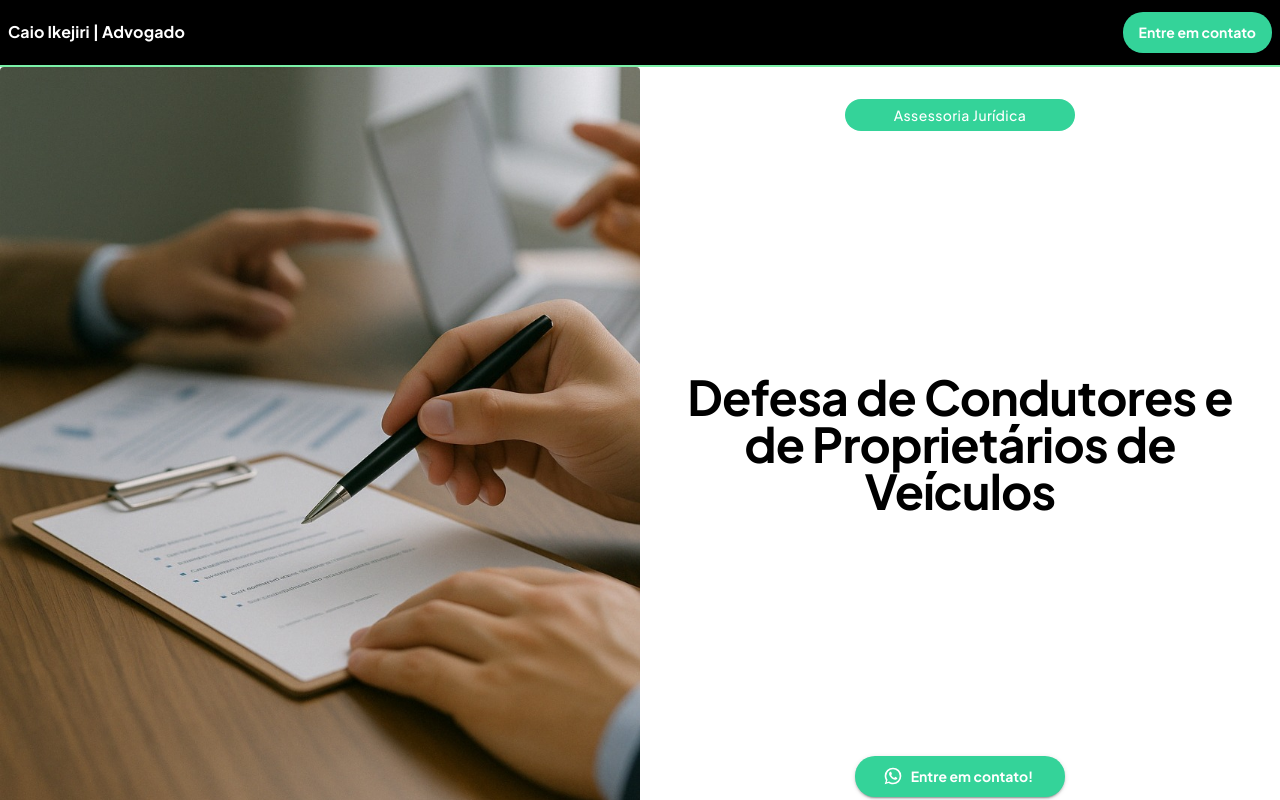
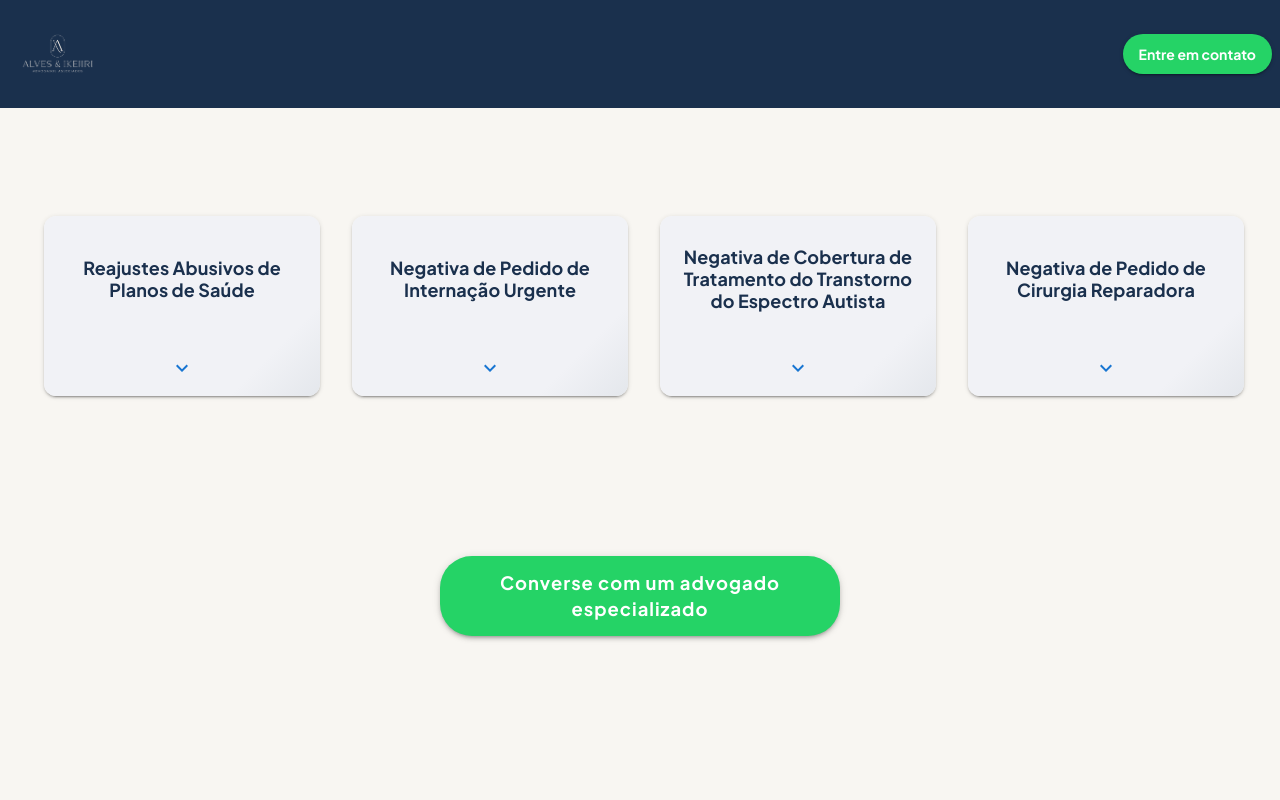
Before and after one commit to AndreHilario/caioikejiri.advocacia, a React (Vite) app: page / in a window 1280 px wide. Shown: the top 800 px of the page. Built offline with nearby package versions, Linux system fonts and the light colour scheme.

Commit message:
feat: add new version to landing page

```diff
--- a/src/App.tsx
+++ b/src/App.tsx
@@ -1,9 +1,5 @@
 import Header from "./components/header/Header";
-import ExplainSection from "./pages/ExplainSection";
-import FeaturesSection from "./pages/FeaturesSection";
-import Footer from "./pages/Footer";
-import MainSection from "./pages/MainSection";
-import ServicesSection from "./pages/ServicesSection";
+import { LandingPageSection } from "./pages/LandingPageSection";
 import { MuiThemeProvider } from "./providers/MuiThemeProvider";
 
 function App() {
@@ -11,11 +7,12 @@ function App() {
     <MuiThemeProvider>
       <>
         <Header />
-        <MainSection />
+        {/* <MainSection />
         <ExplainSection />
         <ServicesSection />
         <FeaturesSection />
-        <Footer />
+        <Footer /> */}
+        <LandingPageSection />
       </>
     </MuiThemeProvider>
   );
--- a/src/components/header/Header.tsx
+++ b/src/components/header/Header.tsx
@@ -1,25 +1,37 @@
 import React from "react";
-import { Stack, Button, Typography } from "@mui/material";
+import { Stack, Button, Box } from "@mui/material";
 import { generateWhatsappLink } from "../../utils/sendWhatsAppMessage";
+import logo from "../../assets/logo.png";
 
 const Header: React.FC = () => {
   return (
     <div
-      className="bg-black py-2 px-2 border-b-2 border-b-green-300"
       style={{
         position: "sticky",
         top: 0,
         zIndex: 1000,
+        backgroundColor: "#1A304D"
       }}
     >
       <Stack
         direction="row"
         alignItems="center"
         justifyContent="space-between"
-        className="max-w-7xl mx-auto py-1"
+        className="max-w-7xl mx-auto py-1 px-2"
         color="#FFFFFF"
       >
-        <Typography variant="h6">Caio Ikejiri | Advogado</Typography>
+        {/* Logo Responsiva */}
+        <Box
+          component="img"
+          src={logo}
+          alt="Logo Caio Ikejiri"
+          sx={{
+            p: 0.5,
+            height: { xs: 54, sm: 80, md: 100 },
+            width: { xs: 54, sm: 80, md: 100 },
+            objectFit: "contain"
+          }}
+        />
 
         <Button
           variant="contained"
--- a/src/lib/muiThemes/themes/muiComponentsTheme.ts
+++ b/src/lib/muiThemes/themes/muiComponentsTheme.ts
@@ -111,7 +111,7 @@ export const muiComponents = createTheme({
     MuiButton: {
       styleOverrides: {
         root: {
-          backgroundColor: "#34D399",
+          backgroundColor: "#25D366", // Cor do WhatsApp
           borderRadius: "20px",
           fontSize: "14px",
           letterSpacing: "0.01px",
@@ -119,7 +119,7 @@ export const muiComponents = createTheme({
           transition:
             "transform 0.2s ease-in-out, background-color 0.2s ease-in-out",
           "&:hover": {
-            backgroundColor: "#A7F3D0",
+            backgroundColor: "#1DA851", // Versão mais clara/escura para hover
           },
           whiteSpace: "nowrap",
           textTransform: "none",
@@ -155,7 +155,7 @@ export const muiComponents = createTheme({
           padding: "6px",
           backgroundColor: "#fff",
           overflow: "hidden",
-          border: "2px solid #34D399"
+          border: "2px solid #34D399",
         },
         paperWidthSm: {
           maxWidth: "600px",
--- /dev/null
+++ b/src/pages/LandingPageSection.tsx
@@ -0,0 +1,226 @@
+import { useState } from "react";
+import {
+  Box,
+  Typography,
+  Grid,
+  Card,
+  CardContent,
+  Button,
+  IconButton,
+  Collapse,
+} from "@mui/material";
+import ExpandMoreIcon from "@mui/icons-material/ExpandMore";
+import ExpandLessIcon from "@mui/icons-material/ExpandLess";
+import { generateWhatsappLink } from "../utils/sendWhatsAppMessage";
+
+const cardData = [
+  {
+    id: 1,
+    title: "Reajustes Abusivos de Planos de Saúde",
+    description:
+      "Seu plano de saúde aumentou de forma inexplicável? Muitos reajustes são ilegais e você não precisa aceitá-los. Busque seus direitos e garanta a estabilidade da sua mensalidade.",
+  },
+  {
+    id: 2,
+    title: "Negativa de Pedido de Internação Urgente",
+    description:
+      "Diante de uma emergência, a negativa de internação é inaceitável. Não permita que a burocracia do plano de saúde coloque sua saúde em risco. Conte com o apoio jurídico para reverter essa situação.",
+  },
+  {
+    id: 3,
+    title:
+      "Negativa de Cobertura de Tratamento do Transtorno do Espectro Autista",
+    description:
+      "Seu plano de saúde negou a cobertura de terapias essenciais para o TEA? A lei garante o acesso a tratamentos adequados. Lute pelos direitos de quem precisa e assegure o desenvolvimento pleno.",
+  },
+  {
+    id: 4,
+    title: "Negativa de Pedido de Cirurgia Reparadora",
+    description:
+      "Após procedimentos como a cirurgia bariátrica ou mastectomia, a cirurgia reparadora é um direito fundamental. Não deixe que o plano de saúde ignore sua saúde e bem-estar. Saiba como reverter essa negativa.",
+  },
+];
+
+export const LandingPageSection = () => {
+  const [expanded, setExpanded] = useState(null);
+
+  const handleExpand = (id: any) => {
+    setExpanded(expanded === id ? null : id);
+  };
+
+  return (
+    <Box
+      sx={{
+        minHeight: "88vh",
+        backgroundColor: "#f8f6f2",
+        py: { xs: 5, md: 12 },
+        px: { xs: 2, sm: 3, md: 5 },
+        overflowX: "hidden",
+        boxSizing: "border-box",
+        transition: "background 0.3s",
+      }}
+    >
+      <Grid
+        container
+        spacing={{ xs: 2, sm: 4 }}
+        justifyContent="center"
+        alignItems="flex-start"
+        sx={{ mb: 6, mx: "auto", width: "100%", flexWrap: "wrap" }}
+      >
+        {cardData.map((card) => {
+          const isOpen = expanded === card.id;
+          return (
+            <Grid item xs={12} sm={6} md={3} key={card.id}>
+              <Card
+                elevation={isOpen ? 8 : 2}
+                sx={{
+                  borderRadius: 3,
+                  p: 0,
+                  boxShadow: isOpen ? 8 : 2,
+                  background: isOpen
+                    ? "linear-gradient(135deg, #0B3B60 65%, #3383A2 100%)"
+                    : "linear-gradient(135deg, #F1F2F6 80%, #E4E7EC 100%)",
+                  position: "relative",
+                  height: isOpen ? "auto" : 180,
+                  transition: "all 0.3s cubic-bezier(0.4, 1.2, 0.2, 1)",
+                  width: "100%",
+                  boxSizing: "border-box",
+                  mx: { xs: 0, sm: 0.5 },
+                  mt: 1.5
+                }}
+              >
+                <Box
+                  sx={{
+                    display: "flex",
+                    flexDirection: "column",
+                    alignItems: "stretch",
+                    height: isOpen ? "auto" : 180,
+                    transition: "height 0.3s cubic-bezier(0.4, 1.2, 0.2, 1)",
+                  }}
+                >
+                  <CardContent
+                    sx={{
+                      flex: "1 1 auto",
+                      display: "flex",
+                      flexDirection: "column",
+                      alignItems: "center",
+                      justifyContent: "center",
+                      py: isOpen ? 3 : 2,
+                      px: 2,
+                      minHeight: 80,
+                      color: isOpen ? "#fff" : "#1A304D",
+                    }}
+                  >
+                    <Typography
+                      variant="h6"
+                      component="div"
+                      gutterBottom
+                      sx={{
+                        fontWeight: 600,
+                        textAlign: "center",
+                        color: isOpen ? "#fff" : "#1A304D",
+                        fontSize: 18,
+                      }}
+                    >
+                      {card.title}
+                    </Typography>
+                  </CardContent>
+                  {/* Se NÃO estiver expandido, mostra só o botão de expandir */}
+                  {!isOpen && (
+                    <Box
+                      sx={{ display: "flex", justifyContent: "center", mb: 1 }}
+                    >
+                      <IconButton
+                        aria-label="Expandir"
+                        onClick={() => handleExpand(card.id)}
+                        sx={{
+                          color: "#1976d2",
+                          fontSize: 28,
+                        }}
+                      >
+                        <ExpandMoreIcon />
+                      </IconButton>
+                    </Box>
+                  )}
+                  <Collapse in={isOpen} unmountOnExit>
+                    {/* Description só quando expandido */}
+                    <CardContent
+                      sx={{
+                        pt: 2,
+                        pb: 2,
+                        px: 2,
+                        textAlign: "center",
+                        background: "rgba(255,255,255,0.12)",
+                        borderRadius: 2,
+                        color: "#fff",
+                      }}
+                    >
+                      <Typography
+                        variant="body2"
+                        sx={{ fontSize: 15, color: "#fff" }}
+                      >
+                        {card.description}
+                      </Typography>
+                      <Box
+                        sx={{
+                          display: "flex",
+                          justifyContent: "center",
+                          mt: 2,
+                        }}
+                      >
+                        <IconButton
+                          aria-label="Fechar"
+                          onClick={() => handleExpand(card.id)}
+                          sx={{
+                            color: "#fff",
+                            fontSize: 28,
+                          }}
+                        >
+                          <ExpandLessIcon />
+                        </IconButton>
+                      </Box>
+                    </CardContent>
+                  </Collapse>
+                </Box>
+              </Card>
+            </Grid>
+          );
+        })}
+      </Grid>
+      <Box
+        sx={{
+          display: "flex",
+          justifyContent: "center",
+          mt: { xs: 6, md: 20 },
+          px: { xs: 1, sm: 2 },
+        }}
+      >
+        <Button
+          variant="contained"
+          size="large"
+          href={generateWhatsappLink(
+            "5512997402160",
+            "Olá! Preciso do auxílio de um Advogado."
+          )}
+          rel="noopener noreferrer"
+          sx={{
+            padding: { xs: "12px 10px", sm: "14px 40px" },
+            boxShadow: 3,
+            borderRadius: 8,
+            letterSpacing: 1,
+            fontSize: { xs: "0.96rem", sm: "1.15rem" },
+            width: { xs: "100%", sm: "auto" },
+            maxWidth: 400,
+            whiteSpace: "normal",
+            textAlign: "center",
+            lineHeight: 1.4,
+            transition: "transform 0.2s",
+            "&:hover": { transform: "scale(1.03)", boxShadow: 8 },
+          }}
+        >
+          Converse com um advogado{"\n"}especializado
+        </Button>
+      </Box>
+    </Box>
+  );
+};
```
Also changed, not shown: src/assets/logo.png (added), src/assets/logo2.png (added).
